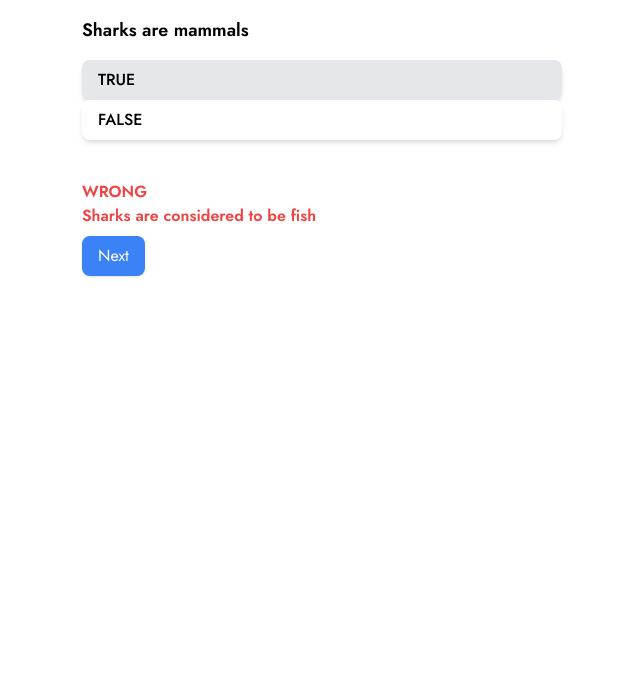
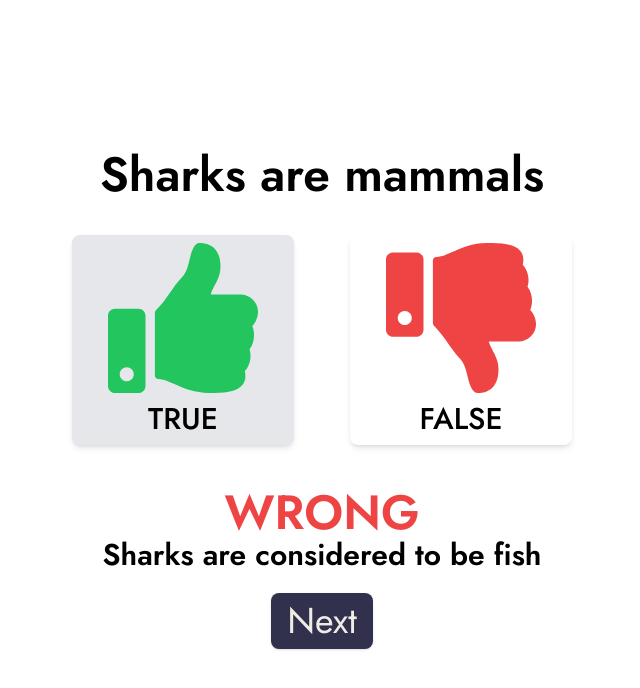
Before and after one commit to AryanK1511/Signify, a React (Create React App) app in the folder frontend/: page /quiz in a window 1280 px wide. Both pictures are taken after a click on the button "TRUE". Shown: the top 688 px of the page, without its empty margins (318-958 px from the left). Built offline with nearby package versions, Linux system fonts and the light colour scheme; no server answers.

Commit message:
Quiz ready

```diff
--- a/frontend/package.json
+++ b/frontend/package.json
@@ -11,6 +11,7 @@
     "postcss-cli": "^11.0.0",
     "react": "^18.2.0",
     "react-dom": "^18.2.0",
+    "react-icons": "^5.0.1",
     "react-scripts": "5.0.1",
     "socket.io-client": "^4.7.4",
     "web-vitals": "^2.1.4"
--- a/frontend/src/quiz/Quiz.js
+++ b/frontend/src/quiz/Quiz.js
@@ -1,5 +1,5 @@
 import React, { useState } from "react";
-import { Redirect } from 'react-router-dom';
+import { useNavigate } from 'react-router-dom';
 import QuizQuestion from "./QuizQuestion";
 import QuizOption from "./QuizOption";
 import QuizExp from "./QuizExp";
@@ -30,6 +30,7 @@ const Quiz = () => {
   const [currentQuestion, setCurrentQuestion] = useState(0);
   const [selectedAnswer, setSelectedAnswer] = useState(null);
   const [showExplanation, setShowExplanation] = useState(false);
+  const navigate = useNavigate();
 
   const handleAnswerSelect = (answer) => {
     console.log(answer);
@@ -42,9 +43,10 @@ const Quiz = () => {
       setCurrentQuestion(currentQuestion + 1);
     } else {
       // Handle quiz end - for simplicity, we'll just reset
-      alert("Quiz completed! Restarting.");
+
       setCurrentQuestion(0);
       //GO BACK TO HOMEPAGE
+      navigate('/');
     }
     setSelectedAnswer(null);
     setShowExplanation(false);
@@ -53,21 +55,22 @@ const Quiz = () => {
   // Quiz is over
   if (currentQuestion == QUESTIONS.length) {
     return (
-      <>
-        Thanks for taking the quiz <br />
-        <button onClick={handleNextQuestion}>Back to home</button>
-      </>
+      <div className="p-11 flex flex-col items-center justify-center min-h-screen ">
+        <QuizQuestion questionText="Thanks for taking the quiz!"/><br />
+        <button onClick={handleNextQuestion} style={{ backgroundColor: '#31304D', color: '#F0ECE5' }} className="mt-5 px-4 py-2 text-4xl rounded-lg shadow hover:bg-blue-600 transition-colors duration-150">Back to Home</button>
+
+      </div>
     );
   }
 
   // Quiz is active
   return (
-    <div className="quiz max-w-lg mx-auto p-4">
+    <div className="p-11 flex flex-col items-center justify-center min-h-screen ">
       <QuizQuestion
         questionIndex={currentQuestion}
         questionText={QUESTIONS[currentQuestion].text}
       />
-      <div className="options">
+      <div className="options flex justify-center gap-4">
         <QuizOption
           option={true}
           onSelect={handleAnswerSelect}
@@ -86,6 +89,7 @@ const Quiz = () => {
           selectedAnswer={selectedAnswer}
           questionExplanation={QUESTIONS[currentQuestion].explanation}
           onNext={handleNextQuestion}
+          className="flex flex-col items-center justify-center min-h-screen"
         />
       )}
     </div>
--- a/frontend/src/quiz/QuizExp.js
+++ b/frontend/src/quiz/QuizExp.js
@@ -1,16 +1,20 @@
 import React from "react";
 
-const QuizExp = ({correctAnswer, selectedAnswer, onNext, questionExplanation}) => {
-    const isCorrect = correctAnswer===selectedAnswer;
-return(
-    <div className="my-4">
-    <p className={`${isCorrect ? 'text-green-500' : 'text-red-500'} font-semibold`}>
-    {isCorrect?"CORRECT!":"WRONG"} <br/>
-    {questionExplanation} <br/>
-    </p>
-    <button onClick={onNext} className="mt-2 px-4 py-2 bg-blue-500 text-white rounded-lg shadow hover:bg-blue-600 transition-colors duration-150">Next</button>
-    </div>
-)
-}
+const QuizExp = ({ correctAnswer, selectedAnswer, onNext, questionExplanation }) => {
+    const isCorrect = correctAnswer === selectedAnswer;
+    return (
+        <div className="flex flex-col items-center justify-center pt-5">
+            <div className="text-center">
+                <p className={`${isCorrect ? 'text-green-500' : 'text-red-500'} text-2xl md:text-5xl font-semibold`}>
+                    {isCorrect ? "CORRECT!" : "WRONG"}
+                </p>
+                <p className="font-semibold text-xl md:text-3xl">
+                    {questionExplanation}
+                </p>
+            </div>
+            <button onClick={onNext} style={{ backgroundColor: '#31304D', color: '#F0ECE5' }} className="mt-5 px-4 py-2 text-4xl rounded-lg shadow hover:bg-blue-600 transition-colors duration-150">Next</button>
+        </div>
+    );
+};
 
 export default QuizExp;
--- a/frontend/src/quiz/QuizOption.js
+++ b/frontend/src/quiz/QuizOption.js
@@ -1,12 +1,14 @@
 import React from "react";
+import { FaThumbsUp, FaThumbsDown } from 'react-icons/fa';
 
 const QuizOption = ({ option, onSelect, isSelected }) => {
   const imagePath = `/images/Main/quiz/${option}_gesture.png`;
 
   return (
-    <div className={`px-4 py-2 rounded-lg font-medium ${isSelected ? 'bg-gray-200' : 'bg-white'} shadow-md hover:bg-gray-100 transition-colors duration-150`}>
-    <button onClick={()=>onSelect(option)}>
-        <h2>{option?"TRUE":"FALSE"}</h2>
+    <div className={`px-4 py-2 rounded-lg font-medium mx-5 ${isSelected ? 'bg-gray-200' : 'bg-white'} shadow-md hover:bg-gray-100 transition-colors duration-150`}>
+    <button className="flex flex-col items-center text-xl md:text-3xl mx-5" onClick={()=>onSelect(option)}>
+    {option ? <FaThumbsUp className="mb-2 text-green-500" size="5em" /> : <FaThumbsDown className="mb-2 text-red-500" size="5em" />}
+        <p>{option?"TRUE":"FALSE"}</p>
     </button>
     </div>
   );
--- a/frontend/src/quiz/QuizQuestion.js
+++ b/frontend/src/quiz/QuizQuestion.js
@@ -3,8 +3,8 @@ import React from "react";
 
 const QuizQuestion = ({questionIndex, questionText}) => {
 return(
-    <div className="question text-lg font-semibold mb-4">
-    {questionText}
+    <div className="question text-4xl md:text-5xl font-semibold mb-4 text-center pb-5">
+  {questionText}
     </div>
 )
 }
```
Also changed, not shown: 1 other file (tests, documents, lock files or other folders).
